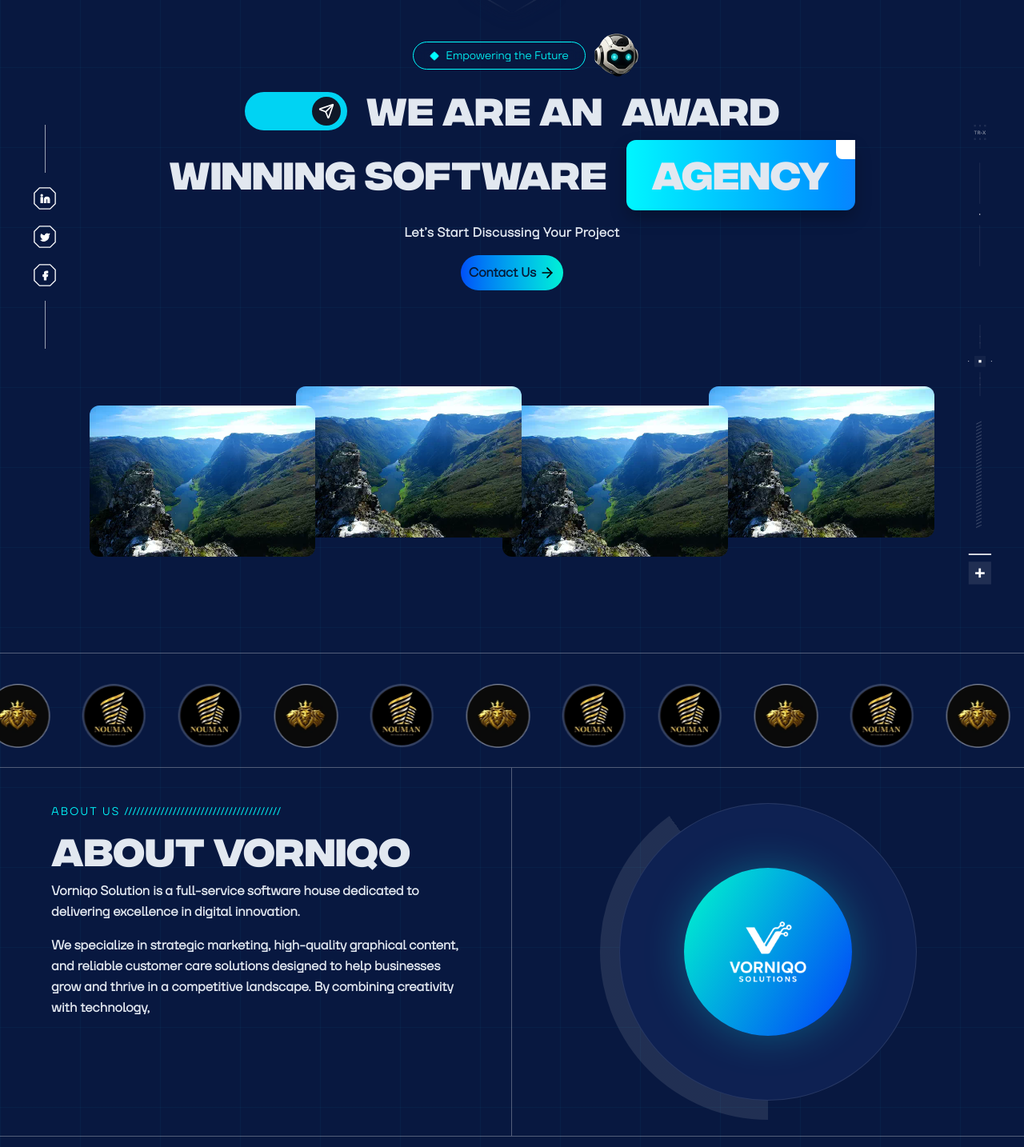
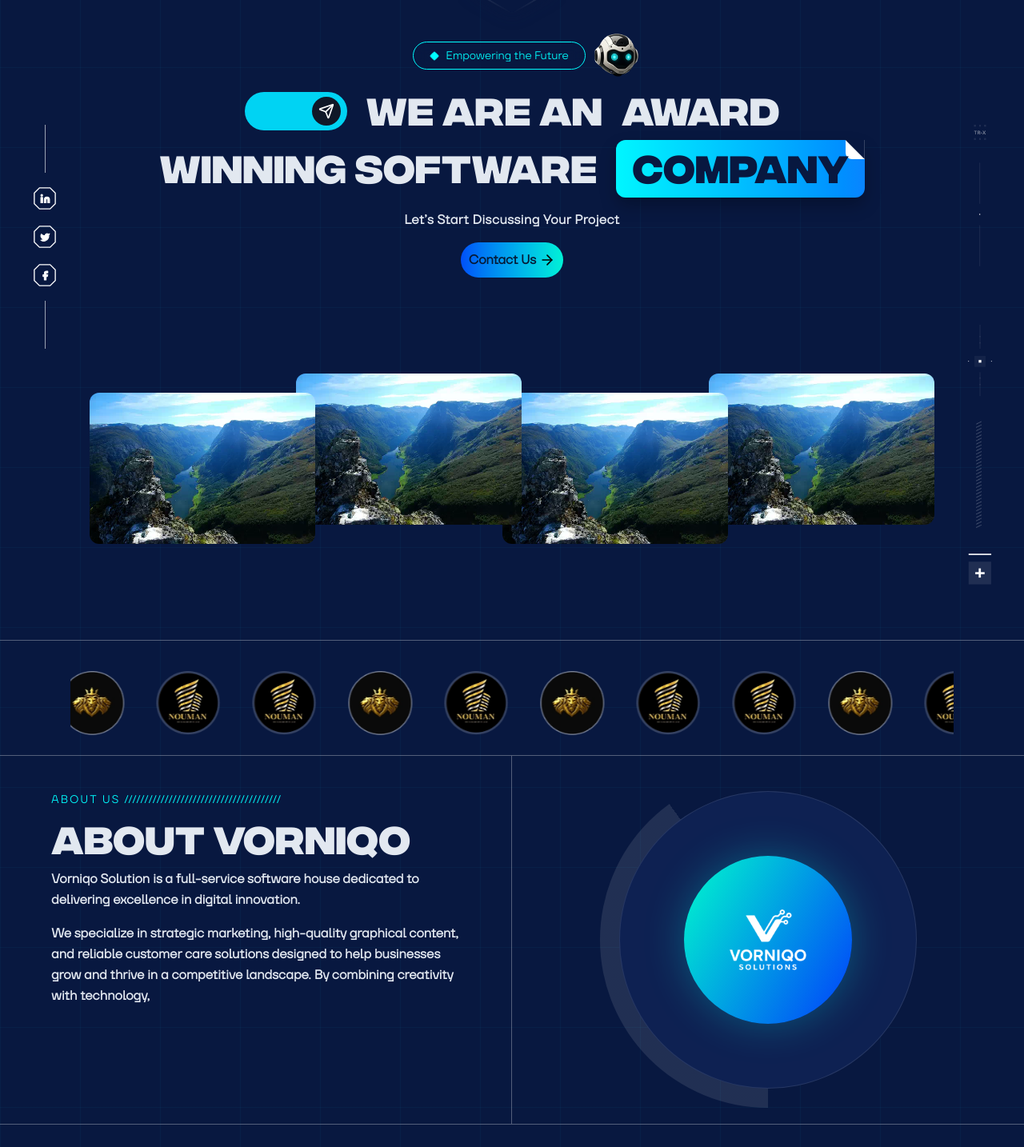
Before and after one commit to DevBasitali/vorniqo_solutions, a Next.js app: page / in a window 1280 px wide. Shown: the part 116-1550 px from the top of the page at 80% size. Built offline with nearby package versions, Linux system fonts and the light colour scheme.

Commit message:
adjusted the all content and companies logos

```diff
--- a/src/app/page.tsx
+++ b/src/app/page.tsx
@@ -13,7 +13,7 @@
        <CompanyLogos/>
        <About />
        <Services/>
-      {/* <Whyus /> */}
+      <Whyus />
       {/* <Project /> */}
       {/* <Faq /> */}
     </>
--- a/src/components/sections/about.jsx
+++ b/src/components/sections/about.jsx
@@ -6,7 +6,7 @@
 
 const VorniqoAboutSection = () => {
   return (
-    <section className="grid grid-cols-1 md:grid-cols-1  lg:grid-cols-2 2xl:grid-cols-2 2xl:px-64 border-b border-white/30">
+    <section className="grid grid-cols-1 md:grid-cols-1  lg:grid-cols-2 2xl:grid-cols-2 2xl:px-64 border-b  border-t border-white/30">
       <div className="flex items-start justify-start pt-7 border-r border-white/30">
         <div className="md:flex md:flex-col px-4 md:px-15 lg:px-16 max-w-prose text-center">
           <span className="flex items-start sm:text-center mt-4 pl-10 sm:pl-0 text-pretty tracking-[2px] my-1">
--- a/src/components/sections/companyLogos.tsx
+++ b/src/components/sections/companyLogos.tsx
@@ -77,14 +77,9 @@
 export default function companyLogos() {
   return (
     <div
-      style={{
-        height: "113px",
-        marginTop: "30px",
-        position: "relative",
-        overflow: "hidden",
-        // border: 2px solid
-      }}
-    >
+      className="relative overflow-hidden h-[113px] mt-[30px]
+               mx-px xl:mx-22"
+>
       {/* Basic horizontal loop */}
       <LogoLoop
         logos={logos}
@@ -94,22 +89,9 @@
         gap={40}
         hoverSpeed={0}
         scaleOnHover
-        className="pb-6 mb-0 m-0"
-        // fadeOut
-        // fadeOutColor="#ffffff"
-        // ariaLabel="Technology partners"
+        className="pb-6 mb-0 m-0 "
       />
-      {/* Vertical loop with deceleration on hover */}
-      {/* <LogoLoop
-        logos={techLogos}
-        speed={80}
-        direction="up"
-        logoHeight={48}
-        gap={40}
-        hoverSpeed={20}
-        fadeOut
-      /> */}
-      <div className="w-full h-px bg-gray-100/30" />{" "}
+      {/* <div className="w-full h-px bg-gray-100/30" />{" "} */}
     </div>
   );
 }
--- a/src/components/sections/hero.jsx
+++ b/src/components/sections/hero.jsx
@@ -85,18 +85,25 @@
                   <div className="flex items-center justify-center gap-2">
                     <h1 className="whitespace-nowrap">SOFTWARE</h1>
                     <span
-                      className="relative inline-flex items-center
-                    px-3 py-1 rounded-lg
-                    bg-gradient-to-r from-[#00F6FF] to-[#0A84FF]
-                    shadow-[0_10px_20px_rgba(0,0,0,0.25)]"
+                      className="relative inline-flex items-center px-5 py-0 rounded-xl
+            bg-gradient-to-r from-[#00F6FF] to-[#0A84FF]
+            shadow-[0_10px_20px_rgba(0,0,0,0.25)]"
                     >
-                      <h1 className="relative z-10">Company</h1>
+                      <h1 className="relative z-10 !text-background">Company</h1>
+                      <span
+                        className="absolute top-0 right-0 h-6 w-6 z-10 bg-background"
+                        style={{
+                          clipPath: "polygon(0 0, 100% 100%, 100% 0)",
+                        }}
+                      />
+                      <span className="absolute top-0 right-0 h-6 w-6  bg-white rounded-bl-lg" />
                     </span>
                   </div>
                 </div>
 
                 {/* ===================== Desktop ================= */}
-                <div className="hidden lg:flex lg:flex-col lg:items-center">
+
+                <div className="relative hidden lg:flex lg:flex-col lg:items-center">
                   <div className="flex items-center justify-center gap-6">
                     <PillBtn />
                     <h1 className="whitespace-nowrap ">WE ARE AN</h1>
@@ -106,12 +113,18 @@
                     <h1 className="whitespace-nowrap">WINNING SOFTWARE</h1>
                     <span
                       className="relative inline-flex items-center whitespace-nowrap text-black
-                    px-8 py-2 rounded-xl
-                    bg-gradient-to-r from-[#00F6FF] to-[#0A84FF]
-                    shadow-[0_10px_20px_rgba(0,0,0,0.25)]"
+            px-5 py-0 rounded-xl
+            bg-gradient-to-r from-[#00F6FF] to-[#0A84FF]
+            shadow-[0_10px_20px_rgba(0,0,0,0.25)]"
                     >
-                      <h1 className="relative z-10">AGENCY</h1>
-                      <span className="absolute top-0 right-0 h-6 w-6 bg-white rounded-bl-lg" />
+                      <h1 className="relative z-10 !text-background">Company</h1>
+                      <span
+                        className="absolute top-0 right-0 h-6 w-6 z-10 bg-background"
+                        style={{
+                          clipPath: "polygon(0 0, 100% 100%, 100% 0)",
+                        }}
+                      />
+                      <span className="absolute top-0 right-0 h-6 w-6  bg-white rounded-bl-lg" />
                     </span>
                   </div>
                 </div>
--- a/src/components/sections/whyus.jsx
+++ b/src/components/sections/whyus.jsx
@@ -160,7 +160,7 @@
       initial={{ x: -24, opacity: 0 }}
       animate={{ x: 0, opacity: 1 }}
       transition={{ duration: 0.7, ease: [0.22, 1, 0.36, 1] }}
-      className="relative bg-[#09183E] shadow-[0_30px_80px_-40px_rgba(0,0,0,0.7)]"
+      className="relative bg-[#09183E] shadow-[0_30px_80px_-40px_rgba(0,0,0,0.7)] hidden lg:block"
       style={{
         width: COLLAGE_W,
         height: COLLAGE_H,
```
